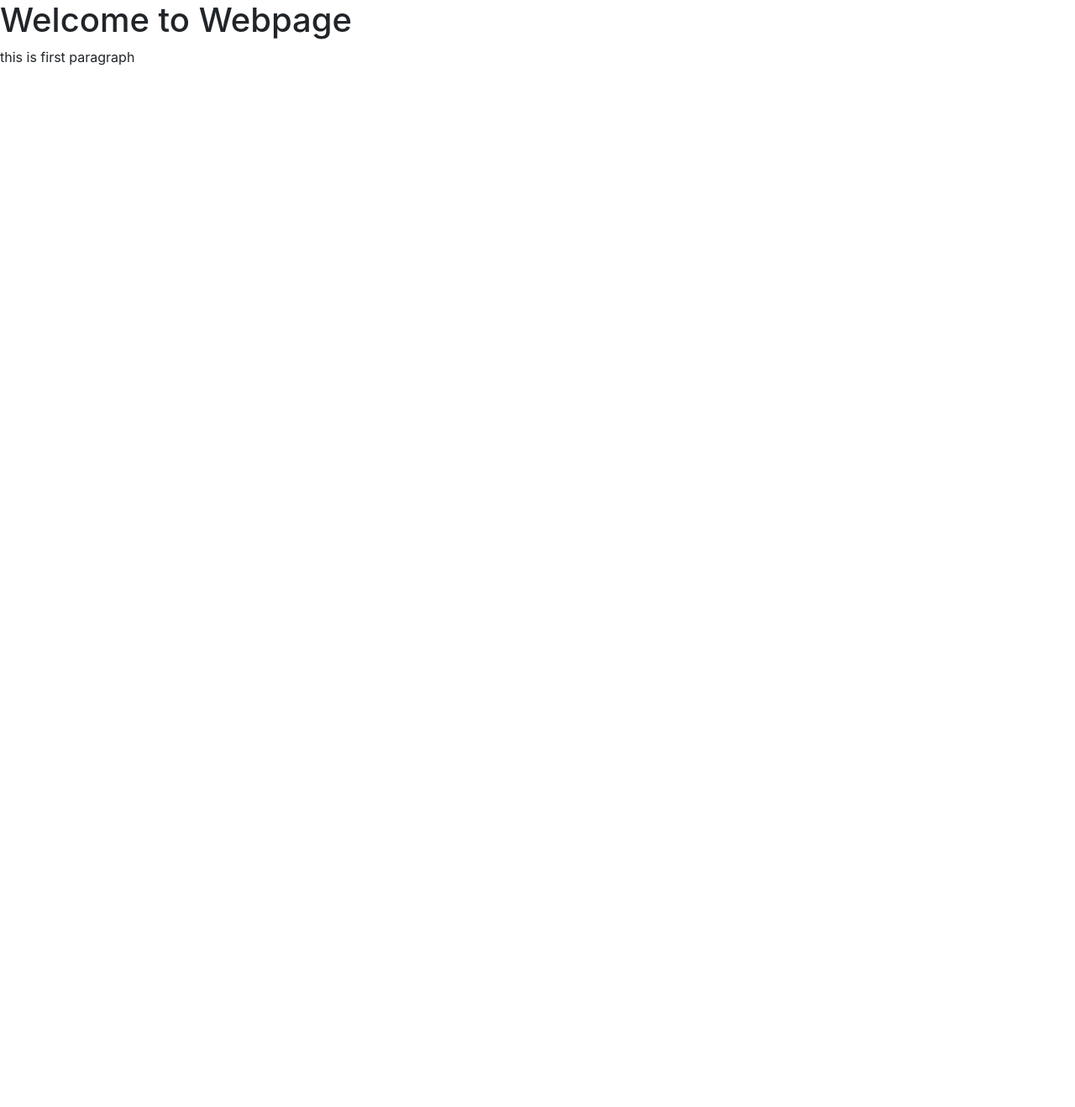
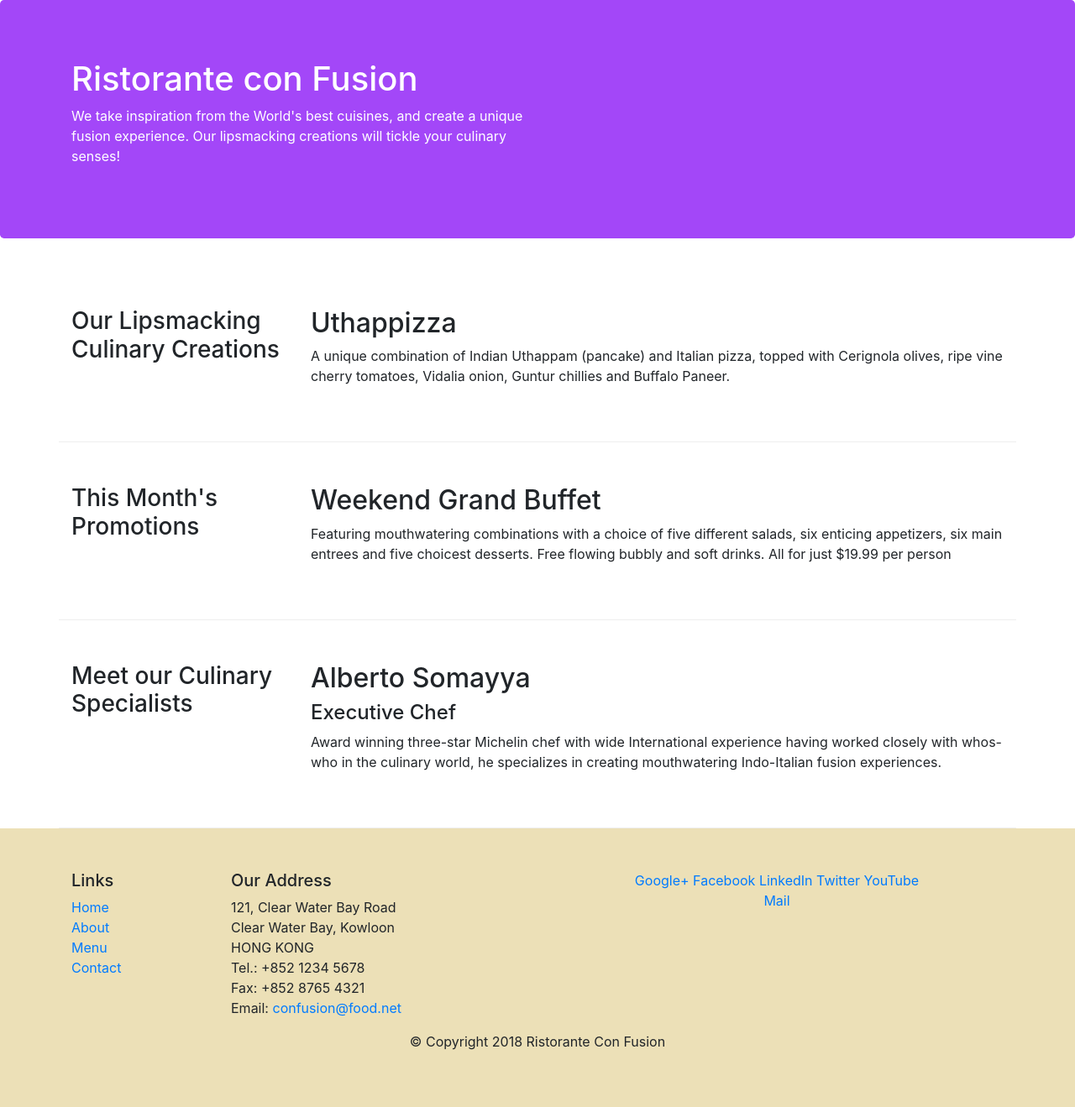
Before and after one commit to bhawesh2000/Frontend-web-UI-framework, a website: page index.html in a window 1280 px wide. Shown: the whole page at 84% size. Before the commit the page ends 800 px from the top, so only its background shows below. Drawn offline with nearby package versions, Linux system fonts and the light colour scheme.

Commit message:
Assignment 1

```diff
--- /dev/null
+++ b/css/style.css
@@ -0,0 +1,14 @@
+.jumbotron{
+    background: rgb(163, 71, 248);
+    color: white;
+    padding: 70px 30px 70px 30;
+}
+.row-content{
+    border-bottom: 1px ridge;
+    padding: 50px 0px 50px 0px ;
+}
+
+.footer{
+    padding: 50px;
+    background-color:rgb(236, 224, 183);
+}
--- a/index.html
+++ b/index.html
@@ -1,14 +1,106 @@
 <html>
-    <head> <!-- Required meta tags always come first -->
+    <head>
+        <title>Ristorante Con Fusion</title>
+
+        <!-- Required meta tags always come first -->
         <meta charset="utf-8">
         <meta name="viewport" content="width=device-width, initial-scale=1, shrink-to-fit=no">
         <meta http-equiv="x-ua-compatible" content="ie=edge">
 
         <!-- Bootstrap CSS -->
-        <link rel="stylesheet" href="node_modules/bootstrap/dist/css/bootstrap.min.css"></head>
+        <link rel="stylesheet" href="node_modules/bootstrap/dist/css/bootstrap.min.css">
+        <link rel="stylesheet" href="css/style.css">
+    </head>
     <body>
-        <h1>Welcome to Webpage</h1>
-        <p>this is first paragraph</p>
+        <header class="jumbotron">
+        <div class="container">
+            <div class="row">
+                <div class="col-12 col-sm-6">
+                    <h1>Ristorante con Fusion</h1>
+                    <p>We take inspiration from the World's best cuisines, and create a unique fusion experience. Our lipsmacking creations will tickle your culinary senses!</p>
+                </div>
+                <div class="col-12 col-sm">
+                </div>
+            </div>
+        </div>
+    </header>
+
+    <div class="container">
+        <div class="row row-content ">
+            <div class="col-12 col-sm-4 col-md-3">
+                <h3>Our Lipsmacking Culinary Creations</h3>
+            </div>
+            <div class="col col-sm col-md">
+                <h2>Uthappizza</h2>
+                <p>A unique combination of Indian Uthappam (pancake) and Italian pizza, topped with Cerignola olives, ripe vine cherry tomatoes, Vidalia onion, Guntur chillies and Buffalo Paneer.</p>
+            </div>
+        </div>
+
+
+        <div class="row row-content">
+            <div class="col-12 col-sm-4 col-md-3">
+                <h3>This Month's Promotions</h3>
+            </div>
+            <div class="col col-sm col-md">
+                <h2>Weekend Grand Buffet</h2>
+                <p>Featuring mouthwatering combinations with a choice of five different salads, six enticing appetizers, six main entrees and five choicest desserts. Free flowing bubbly and soft drinks. All for just $19.99 per person </p>
+            </div>
+        </div>
+
+        <div class="row row-content">
+            <div class="col-12 col-sm-4 col-md-3">
+                <h3>Meet our Culinary Specialists</h3>
+            </div>
+            <div class="col col-sm col-md">
+                <h2>Alberto Somayya</h2>
+                <h4>Executive Chef</h4>
+                <p>Award winning three-star Michelin chef with wide International experience having worked closely with whos-who in the culinary world, he specializes in creating mouthwatering Indo-Italian fusion experiences. </p>
+            </div>
+        </div>
+    </div>
+
+    <footer class="footer">
+        <div class="container">
+            <div class="row">
+                <div class="col-4 col-sm-2">
+                    <h5>Links</h5>
+                    <ul class="list-unstyled">
+                        <li><a href="#">Home</a></li>
+                        <li><a href="aboutus.html">About</a></li>
+                        <li><a href="#">Menu</a></li>
+                        <li><a href="#">Contact</a></li>
+                    </ul>
+                </div>
+                <div class="col-7 col-sm-5">
+                    <h5>Our Address</h5>
+                    <address>
+		              121, Clear Water Bay Road<br>
+		              Clear Water Bay, Kowloon<br>
+		              HONG KONG<br>
+		              Tel.: +852 1234 5678<br>
+		              Fax: +852 8765 4321<br>
+		              Email: <a href="mailto:confusion@food.net">confusion@food.net</a>
+		           </address>
+                </div>
+                <div class="col-12 col-sm-4">
+                    <div class="text-center">
+                        <a href="http://google.com/+">Google+</a>
+                        <a href="http://www.facebook.com/profile.php?id=">Facebook</a>
+                        <a href="http://www.linkedin.com/in/">LinkedIn</a>
+                        <a href="http://twitter.com/">Twitter</a>
+                        <a href="http://youtube.com/">YouTube</a>
+                        <a href="mailto:">Mail</a>
+                    </div>
+                </div>
+           </div>
+           <div class="row justify-content-center">
+                <div class="col-auto">
+                    <p>© Copyright 2018 Ristorante Con Fusion</p>
+                </div>
+           </div>
+        </div>
+    </footer>
+
 
             <!-- jQuery first, then Popper.js, then Bootstrap JS. -->
     <script src="node_modules/jquery/dist/jquery.slim.min.js"></script>
```
Also changed, not shown: aboutus.html (added, +117 -0 lines).
